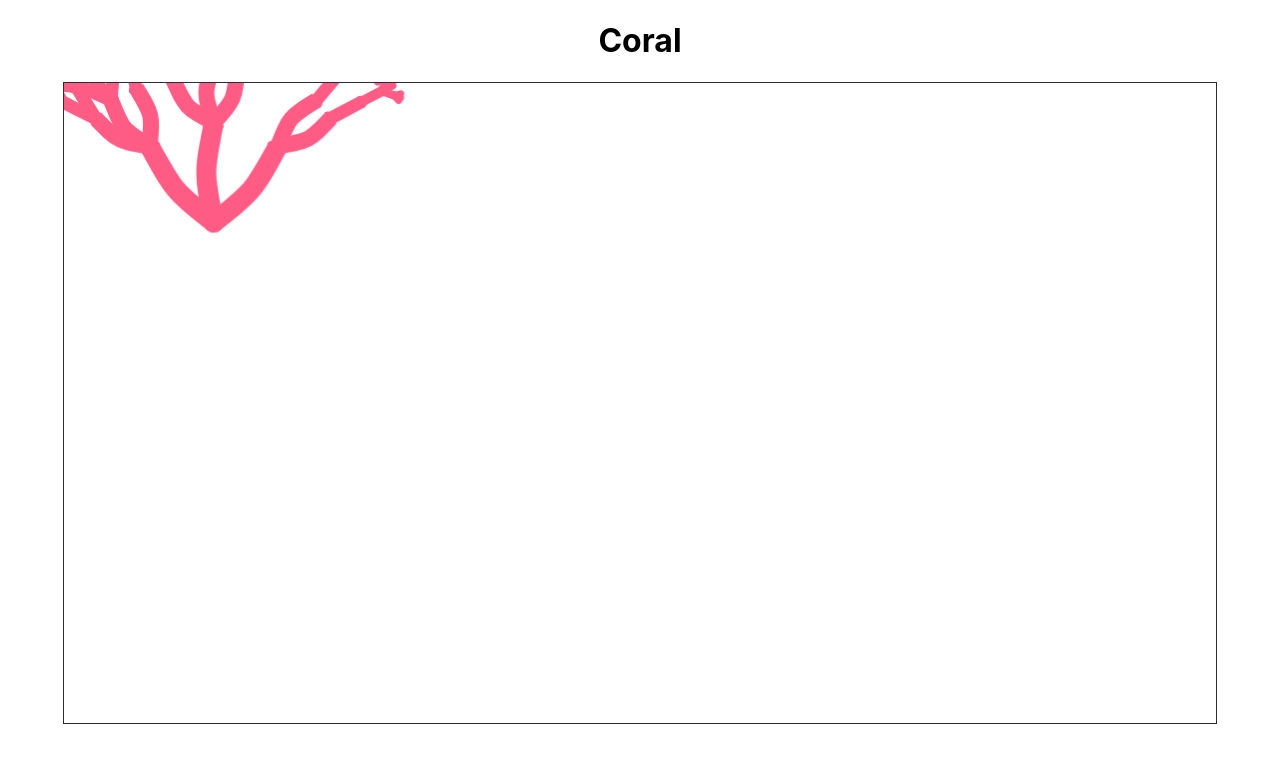
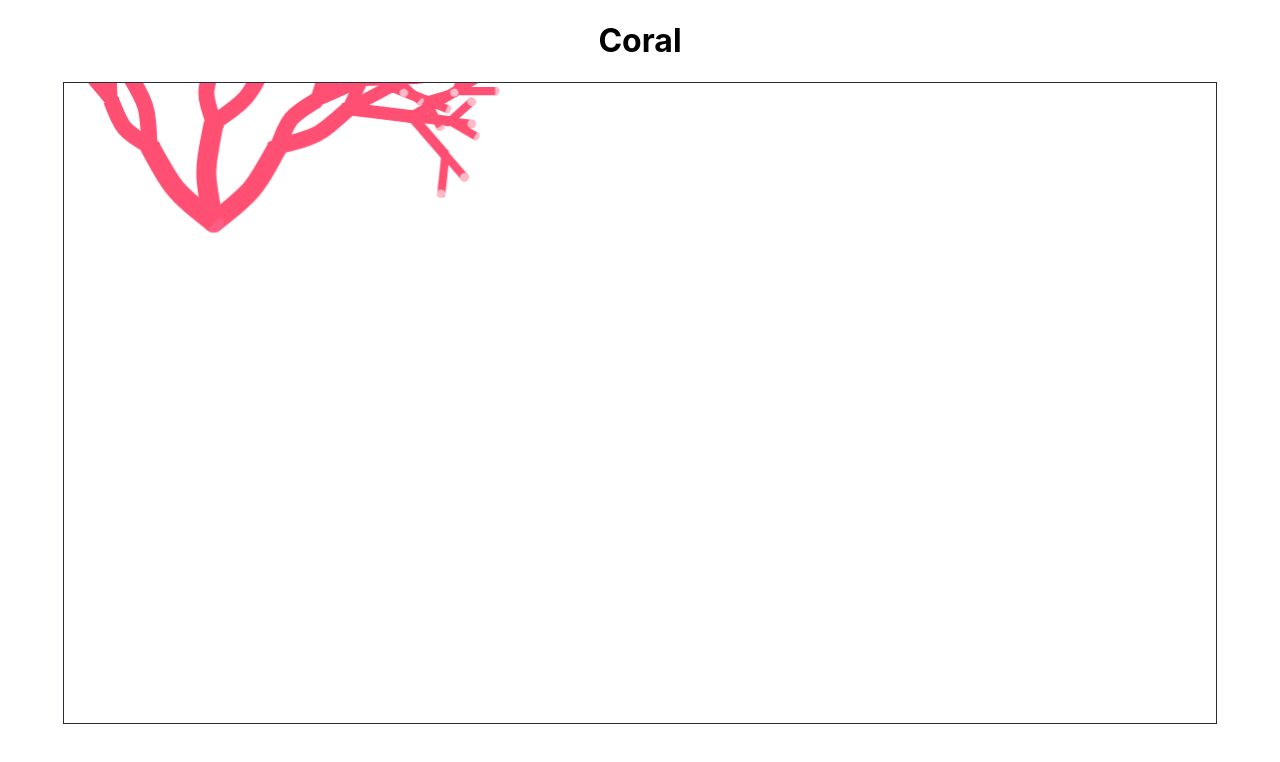
Before and after one commit to carolynwanf/coral, a React (Create React App) app: page / in a window 1280 px wide. Shown: the top 762 px of the page. Built offline with nearby package versions, Linux system fonts and the light colour scheme.

Commit message:
best ver so far

```diff
--- a/src/canvas.js
+++ b/src/canvas.js
@@ -10,8 +10,8 @@ const Canvas = props => {
 
     function getClickPosition(e) {
         const position = getPosition(e.currentTarget, e.clientX, e.clientY)
-        const tempX = position.x -83
-        const tempY = position.y -143
+        const tempX = position.x - 144
+        const tempY = position.y -150
         setX(tempX);
         setY(tempY);
     }
@@ -44,6 +44,7 @@ const Canvas = props => {
 
         // constants in order of use
         const radius = branchThickness/2
+        const color = '#ff4f72'
         const render = getRandomInt(likelihood)
         const side = getRandomInt(3)
         const end = getRandomInt(3)
@@ -79,7 +80,7 @@ const Canvas = props => {
                 ctx.bezierCurveTo(-10, -len/2, -10, -len/2, 0, -len);
             }
         }
-        ctx.strokeStyle = "#ff5c85"
+        ctx.strokeStyle = color
         ctx.lineWidth = branchThickness
         ctx.stroke();
 
@@ -87,12 +88,13 @@ const Canvas = props => {
 
         ctx.beginPath()
         ctx.save();
-        ctx.fillStyle = '#ff5c85'
+        ctx.fillStyle = color
 
         ctx.translate(startX, startY);
         ctx.rotate(angle * Math.PI/180);
 
         ctx.arc(0,0-(len*.95),radius,0,Math.PI,true)
+
         ctx.fill()
 
 
@@ -101,15 +103,35 @@ const Canvas = props => {
         if (end > 1) {
             if(branchThickness < 10) {
                 // makes ends rounded
-                  ctx.restore();
+                ctx.restore();
+                ctx.beginPath()
+                ctx.save();
+                ctx.fillStyle = '#ffbac8'
+
+                ctx.translate(startX, startY);
+                ctx.rotate(angle * Math.PI/180);
+
+                ctx.arc(0,0-(len*.95),radius,0,2*Math.PI,true)
+                ctx.fill()
+                ctx.restore();
                   return;
             }
 
         }
 
-        if(branchThickness < 1) {
+        if(branchThickness < 9) {
             // makes ends rounded
-              ctx.restore();
+            ctx.restore();
+            ctx.beginPath()
+            ctx.save();
+            ctx.fillStyle = '#ffbac8'
+
+            ctx.translate(startX, startY);
+            ctx.rotate(angle * Math.PI/180);
+
+            ctx.arc(0,0-(len*.95),radius,0,Math.PI,true)
+            ctx.fill()
+            ctx.restore();
               return;
         }
 
@@ -124,18 +146,22 @@ const Canvas = props => {
 
 
 
+
+
+
+
         // randomizes what direction the branches go it
-        if (render > 5) {
+        // if (render > 5) {
             if (side === 0) {
-                draw(0, -len, len*0.6, -ang2, branchThickness*0.8, likelihood*1.5,ctx);
+                draw(0, -len, len*0.8, -ang2, branchThickness*0.8, likelihood*1.5,ctx);
             } else if (side === 1) {
-                draw(0, -len, len*0.6, ang1, branchThickness*0.8, likelihood*1.5, ctx);
+                draw(0, -len, len*0.8, ang1, branchThickness*0.8, likelihood*1.5, ctx);
             } else {
-                draw(0, -len, len*0.6, -ang2, branchThickness*0.8, likelihood*1.5, ctx);
-                draw(0, -len, len*0.6, ang1, branchThickness*0.8, likelihood*1.5, ctx);
+                draw(0, -len, len*0.8, -ang2, branchThickness*0.8, likelihood*1.5, ctx);
+                draw(0, -len, len*0.8, ang1, branchThickness*0.8, likelihood*1.5, ctx);
             }
 
-        }
+        // }
 
         draw(0, -len, len*0.6, 0, branchThickness*0.8, likelihood*1.5, ctx);
 
```
